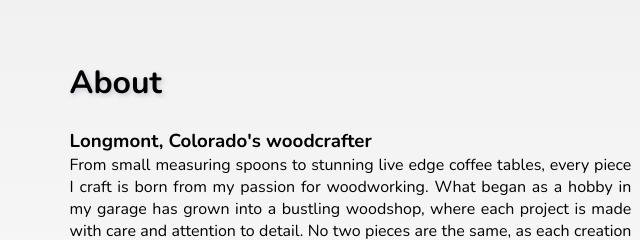
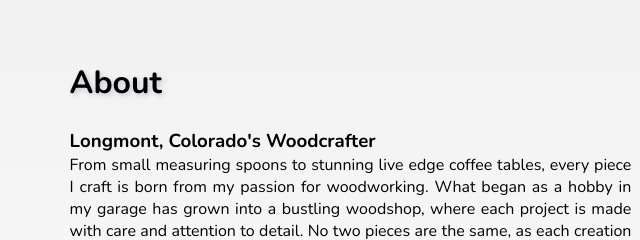
Before and after one commit to ec-artisanwoodworks/ec-artisanwoodworks.github.io, a plain HTML site: page index.html in a window 1280 px wide. Shown: the part 860-1100 px from the top of the page, 543-1183 px from the left. Drawn offline with nearby package versions, Linux system fonts and the light colour scheme.

Commit message:
Update index.html

```diff
--- a/index.html
+++ b/index.html
@@ -159,7 +159,7 @@
                             I feel incredibly fortunate to be in a position where I can now share my crafts with a bigger audience.
                             My goal is to create to a wider audience, which will allow me to invest in even more and better equipment to be able to create bigger things! </p>-->
 
-                        <h3>Longmont, Colorado's woodcrafter</h3>
+                        <h3>Longmont, Colorado's Woodcrafter</h3>
 
                         <p>From small measuring spoons to stunning live edge coffee tables, every piece I craft is born from my passion for woodworking.
                             What began as a hobby in my garage has grown into a bustling woodshop, where each project is made with care and attention to detail.
```
